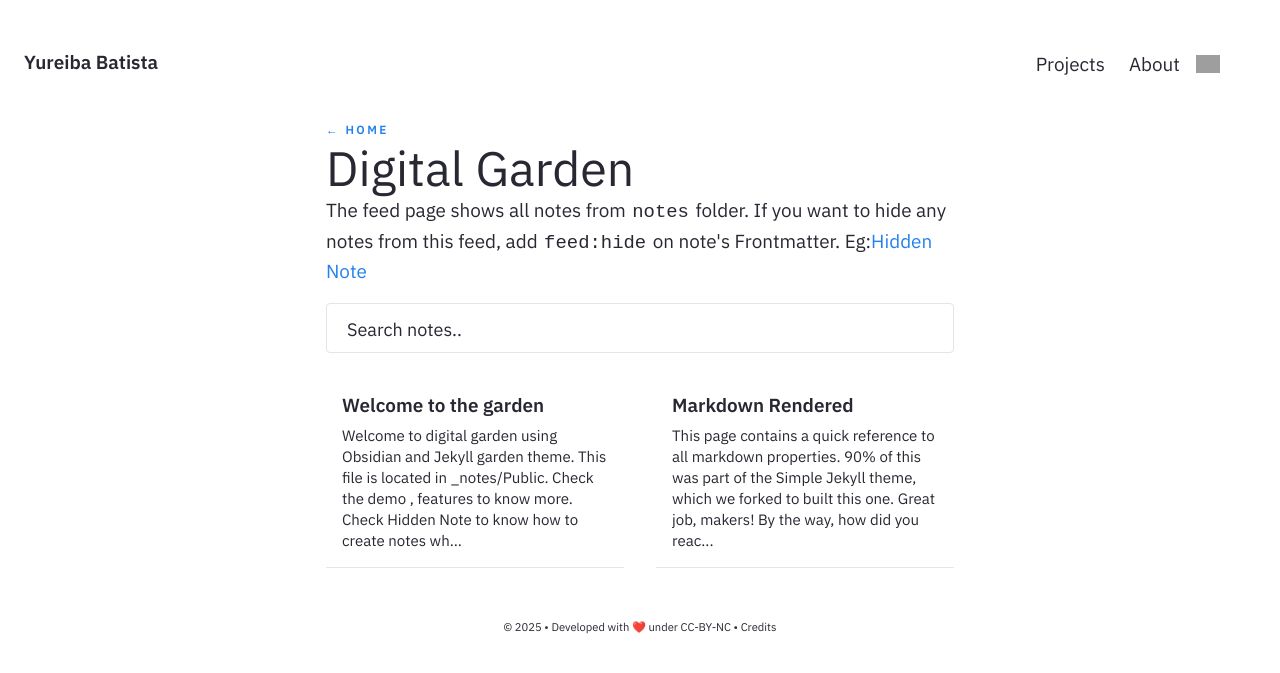
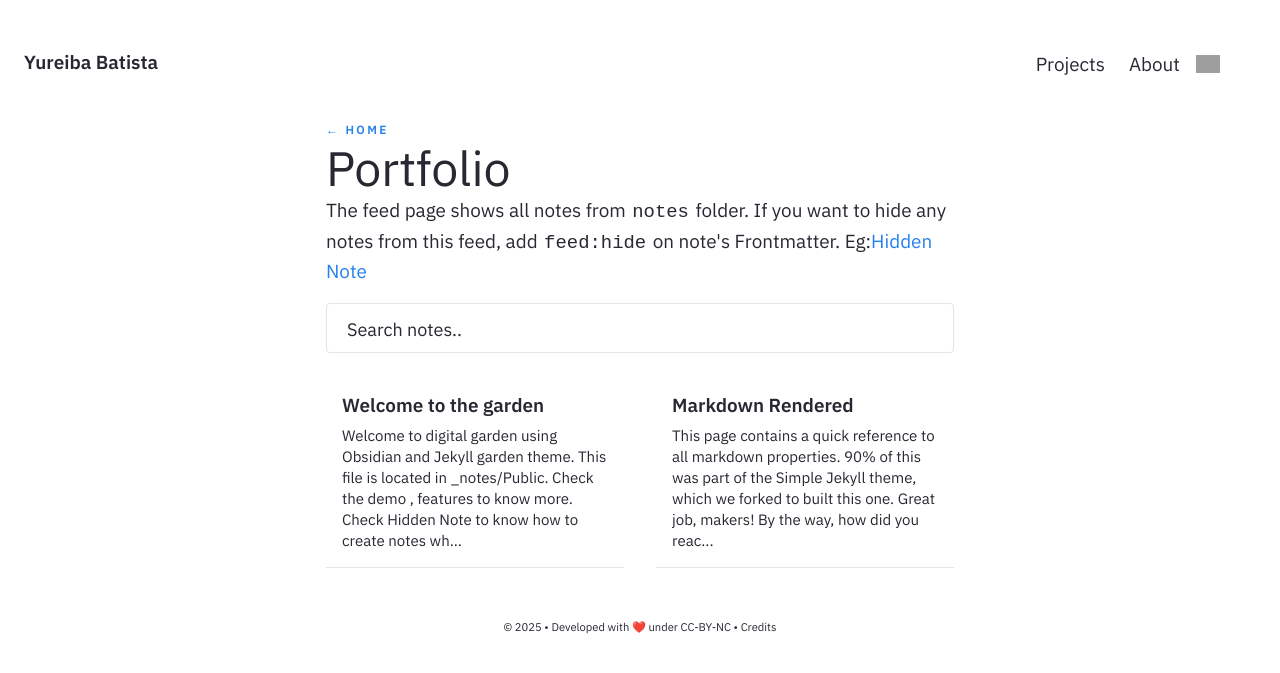
Before and after one commit to batistayureiba/batistayureiba.github.io, a Jekyll site: the page built from pages/notes.md, in a window 1280 px wide. Shown: the top 673 px of the page. Built offline with Jekyll 4.4.1, drawn with Linux system fonts in a browser that asks for light colours; grey boxes are pictures that could not be loaded.

Commit message:
Update notes.md

```diff
--- a/pages/notes.md
+++ b/pages/notes.md
@@ -2,7 +2,7 @@
 layout: Post
 permalink: /notes
 feedformat: card
-title: Digital Garden
+title: Portfolio
 ---
 
 The feed page shows all notes from `notes` folder. If you want to hide any notes from this feed, add `feed:hide` on note's Frontmatter. Eg:[[Hidden Note]]
```
